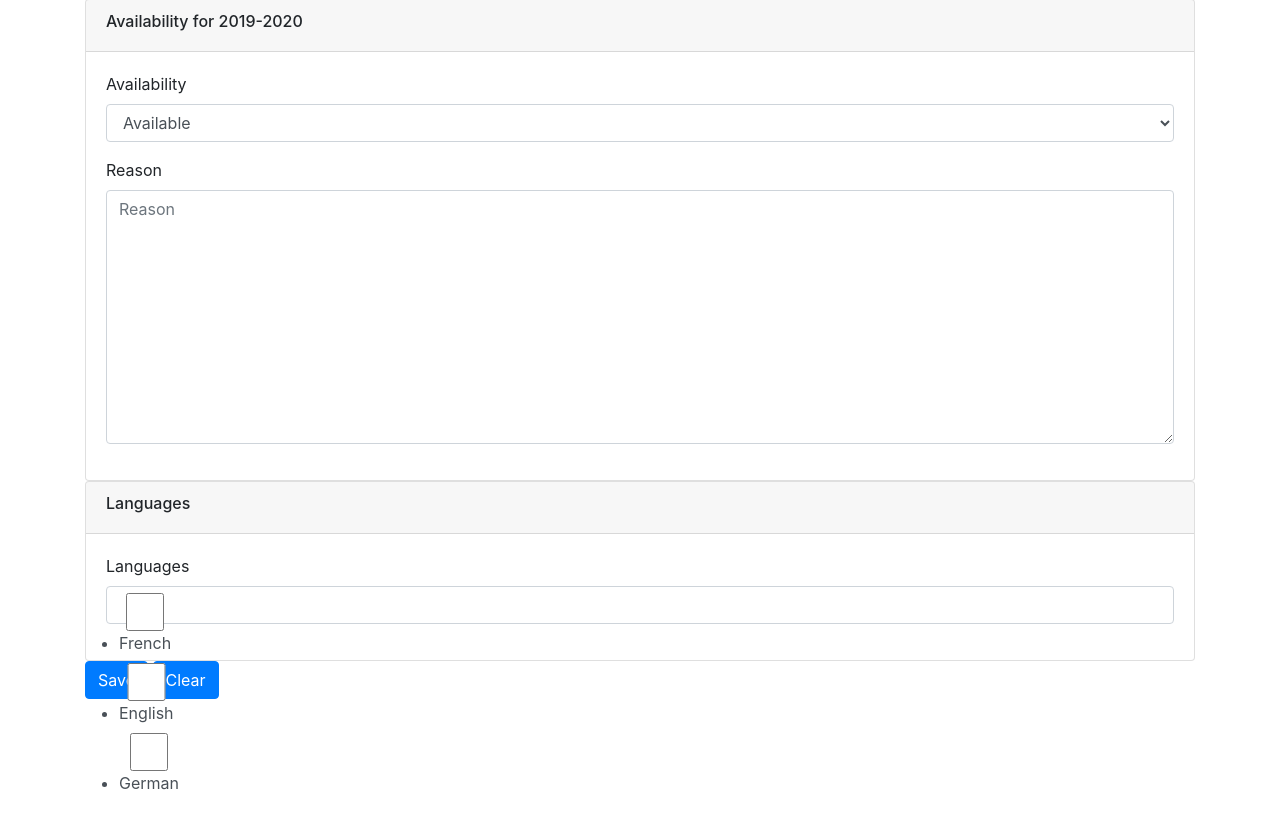
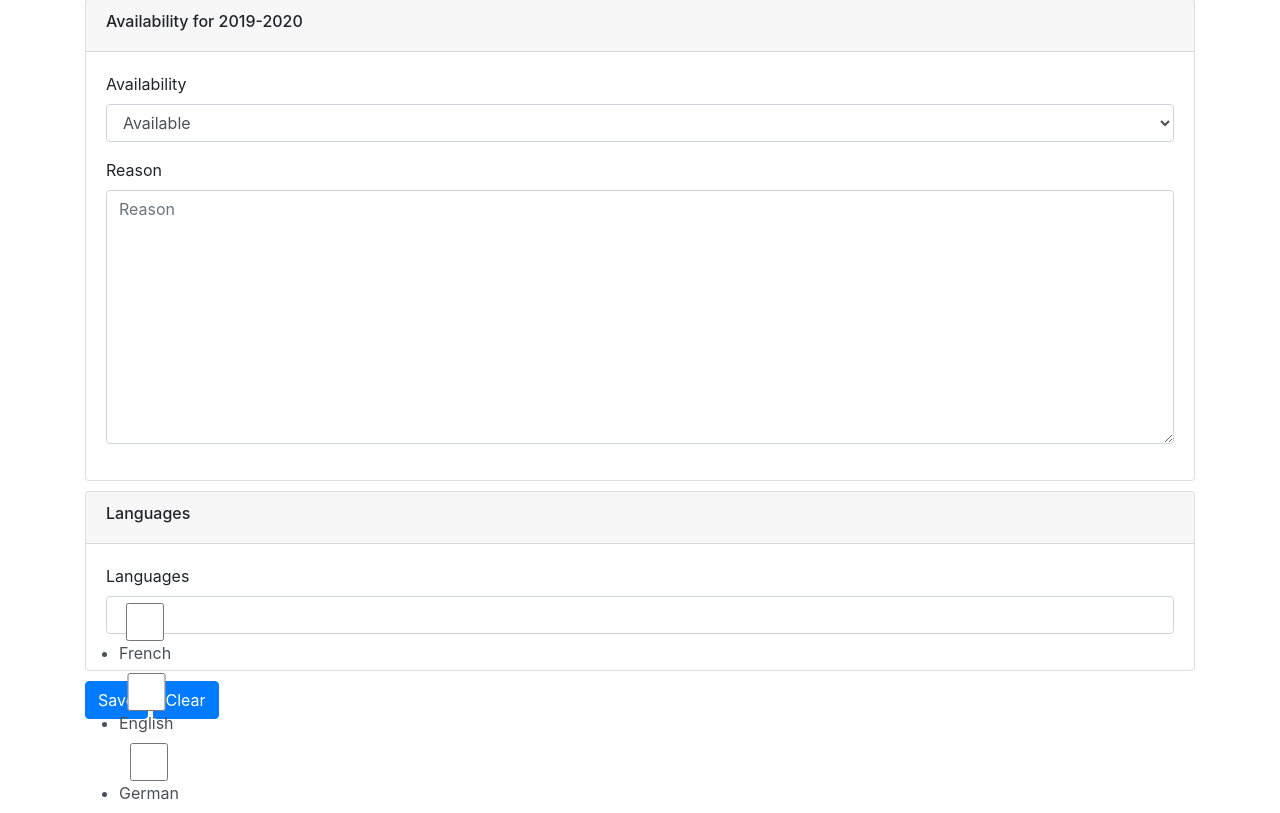
Before and after one commit to epfl-sti/teachingpools, a Django app: page /profile/ in a window 1280 px wide. Shown: the part 77-890 px from the top of the page. Before the commit the page ends 867 px from the top, so only its background shows below. Run offline with Django 3.2, Linux system fonts and the light colour scheme; the visitor is signed in with stand-in values (Sample User, id 1); data comes from the database, SQL or seed files in the repository; data that the repository does not hold is empty; some libraries are stand-ins or nearby versions.

Commit message:
polishing of the cards.

```diff
--- a/teaching_pool_project/web/static/web/css/web.css
+++ b/teaching_pool_project/web/static/web/css/web.css
@@ -1,3 +1,7 @@
 .navbar {
     margin-bottom: 20px;
 }
+
+.card {
+    margin-bottom: 10px;
+}
```
